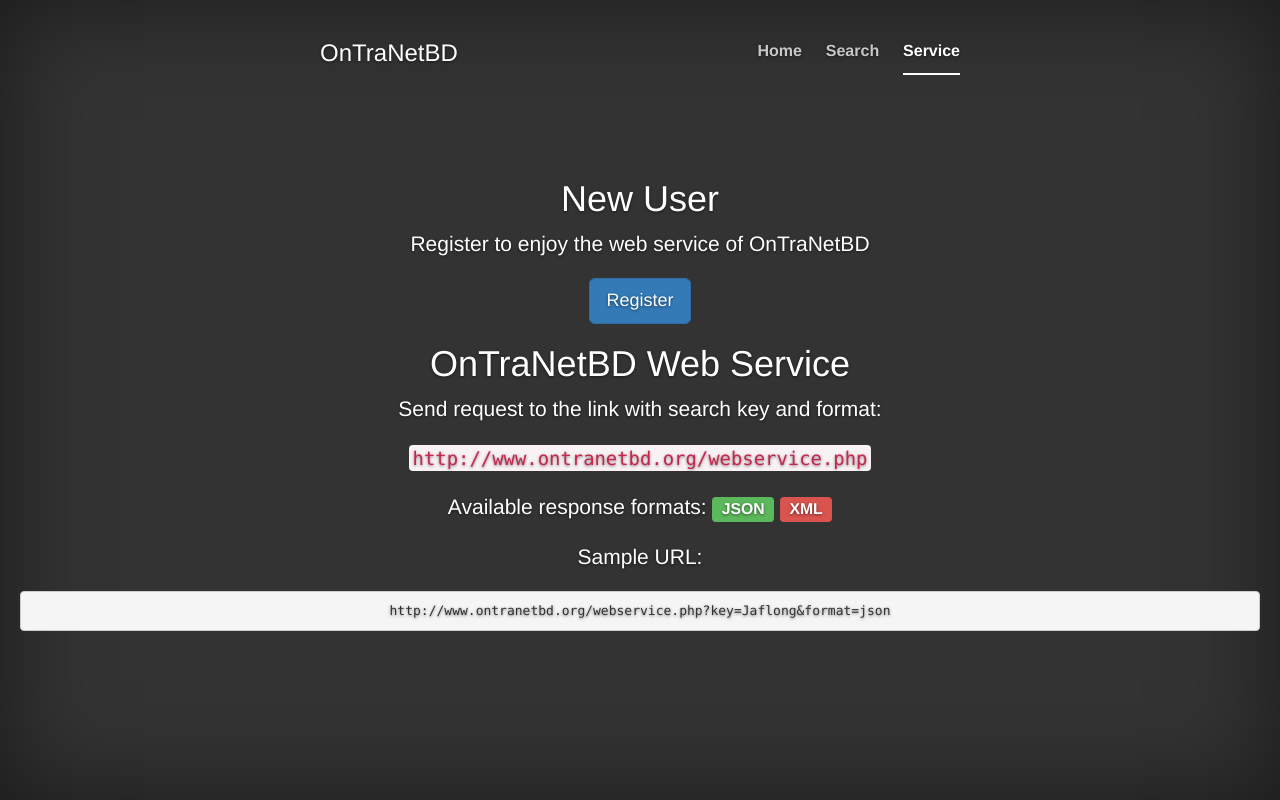
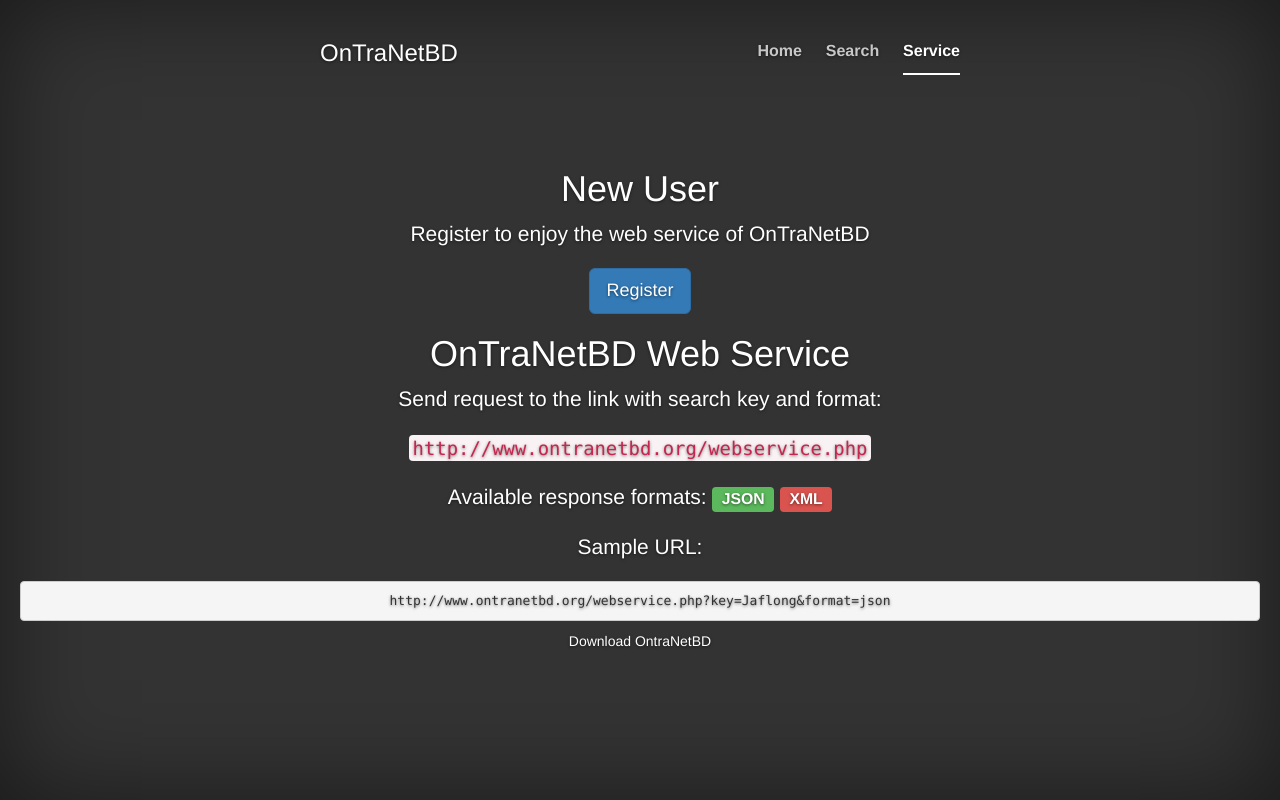
Before and after one commit to Nabid/OntraNetBD, a PHP site: page /unknown_path/service.php in a window 1280 px wide. Run offline with PHP 8.4, Linux system fonts and the light colour scheme.

Commit message:
added download url

```diff
--- a/service.php
+++ b/service.php
@@ -335,6 +335,7 @@ style.firebugResetStyles {
             </p>
             <p class="lead">Sample URL:</p>
             <p class="lead"><pre>http://www.ontranetbd.org/webservice.php?key=Jaflong&amp;format=json</pre></p>
+            <div class="text-center"><a href='http://nabid.github.io/OntraNetBD/'>Download OntraNetBD</a></div>
           </div>
 
           <div class="mastfoot">
```
